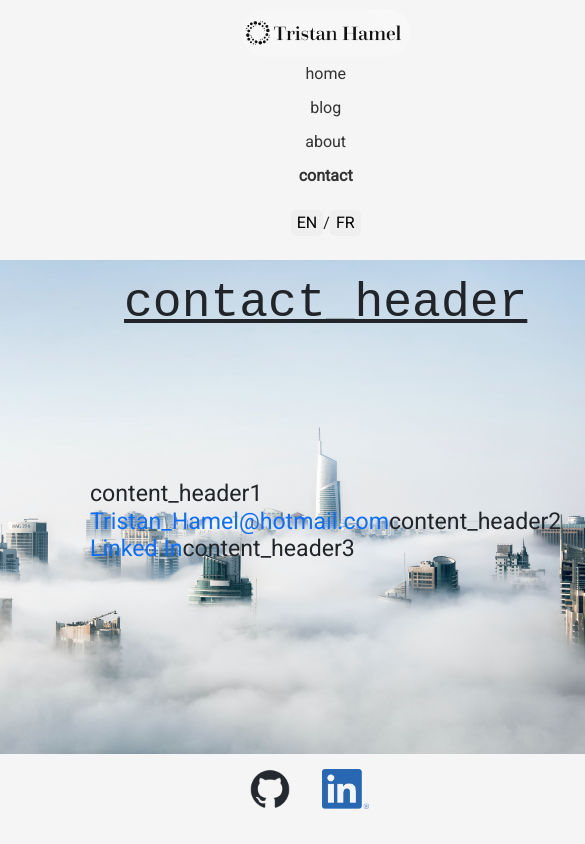
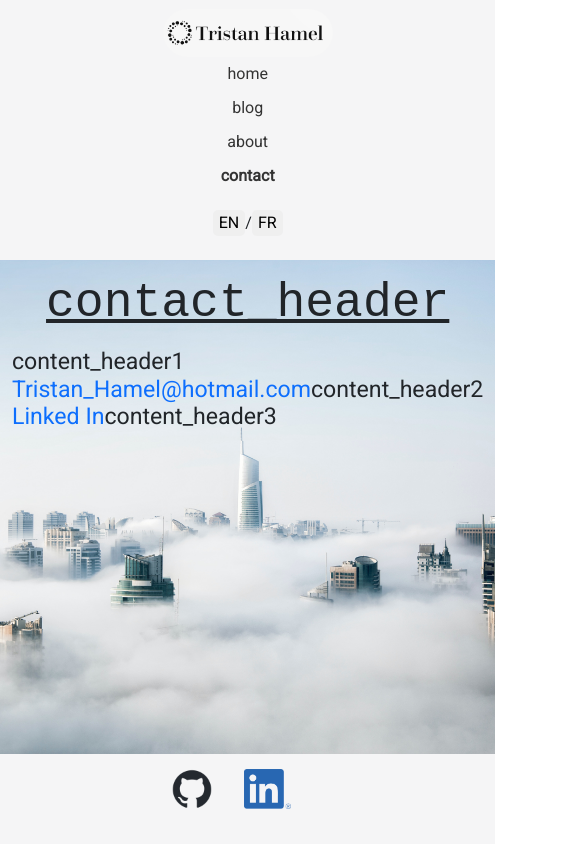
Before and after one commit to T-Hamel94/PersonnalWebsite, a React (Create React App) app: page /contact in a window 390 px wide. Shown: the top 844 px of the page, 585 px wide, since content can reach past the window. Built offline with nearby package versions, Linux system fonts and the light colour scheme; no server answers.

Commit message:
Fixed responsiveness for contact me page

```diff
--- a/src/pages/Contact.js
+++ b/src/pages/Contact.js
@@ -1,14 +1,20 @@
 import './../styles/pages/Contact.css'
 import { useTranslation } from 'react-i18next';
+import { Container } from 'react-bootstrap';
 
 const Contact = () => {
   const { t } = useTranslation('contact');
 
     return (
-        <div id="contact" class="row">
+        <div id="contact">
+        <Container>
+          <div class="row">
             <div class="col-12 text-center">
               <h1 id="mainHeader">{t('contact_header')}</h1>
             </div>
+          </div>
+
+          <div class="row">
             <div class="col-12">
               <h3 id="contentHeader">
                 {t('content_header1')} <a href="mailto:Tristan_Hamel@hotmail.com">Tristan_Hamel@hotmail.com</a>
@@ -17,6 +23,8 @@ const Contact = () => {
               </h3>
             </div>
           </div>
+        </Container>
+        </div>
       );
   };
 
--- a/src/styles/pages/Contact.css
+++ b/src/styles/pages/Contact.css
@@ -17,10 +17,3 @@
     text-align: center;
     text-decoration-line: underline;
 }
-
-#contentHeader{
-    margin-top:-13vw;
-    margin-left:20vw;
-    margin-right:20vw;
-    align-items:flex-start;
-}
```
Lines whose indentation alone changed are shown as unchanged.
